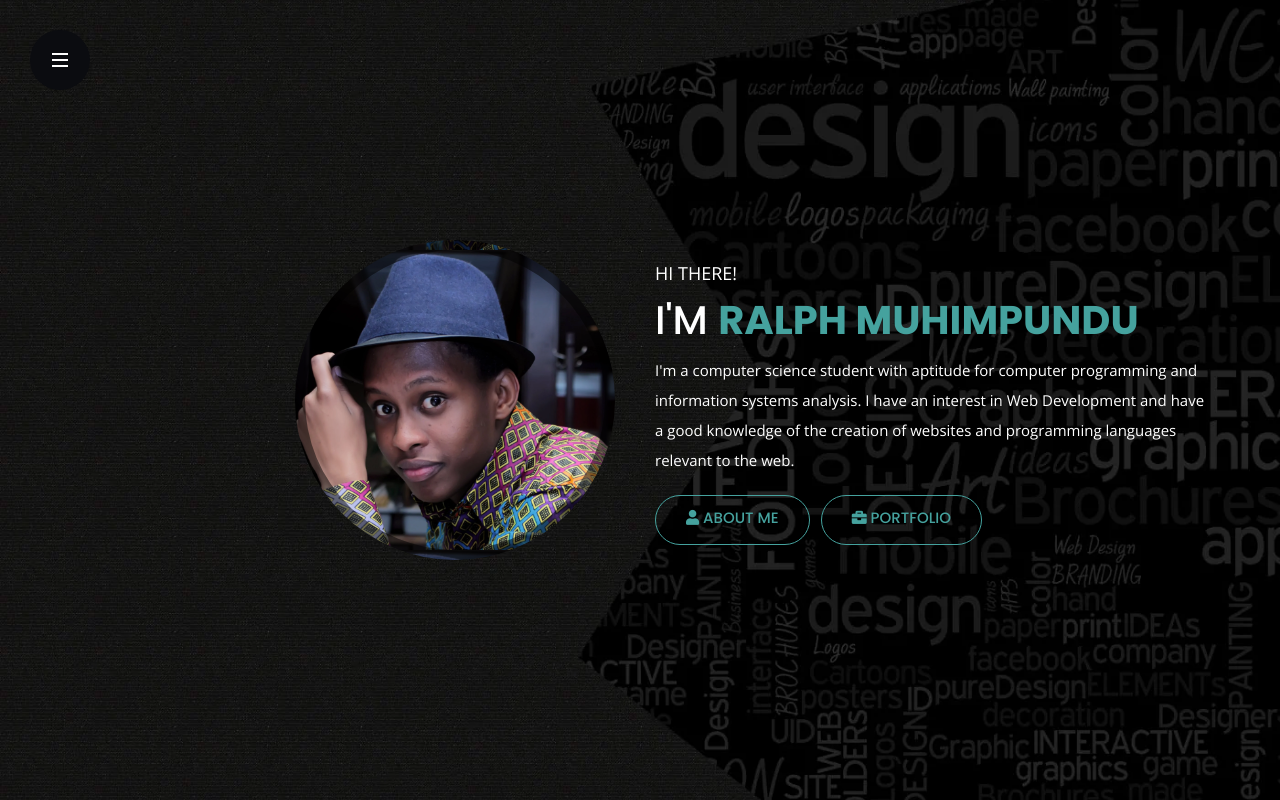
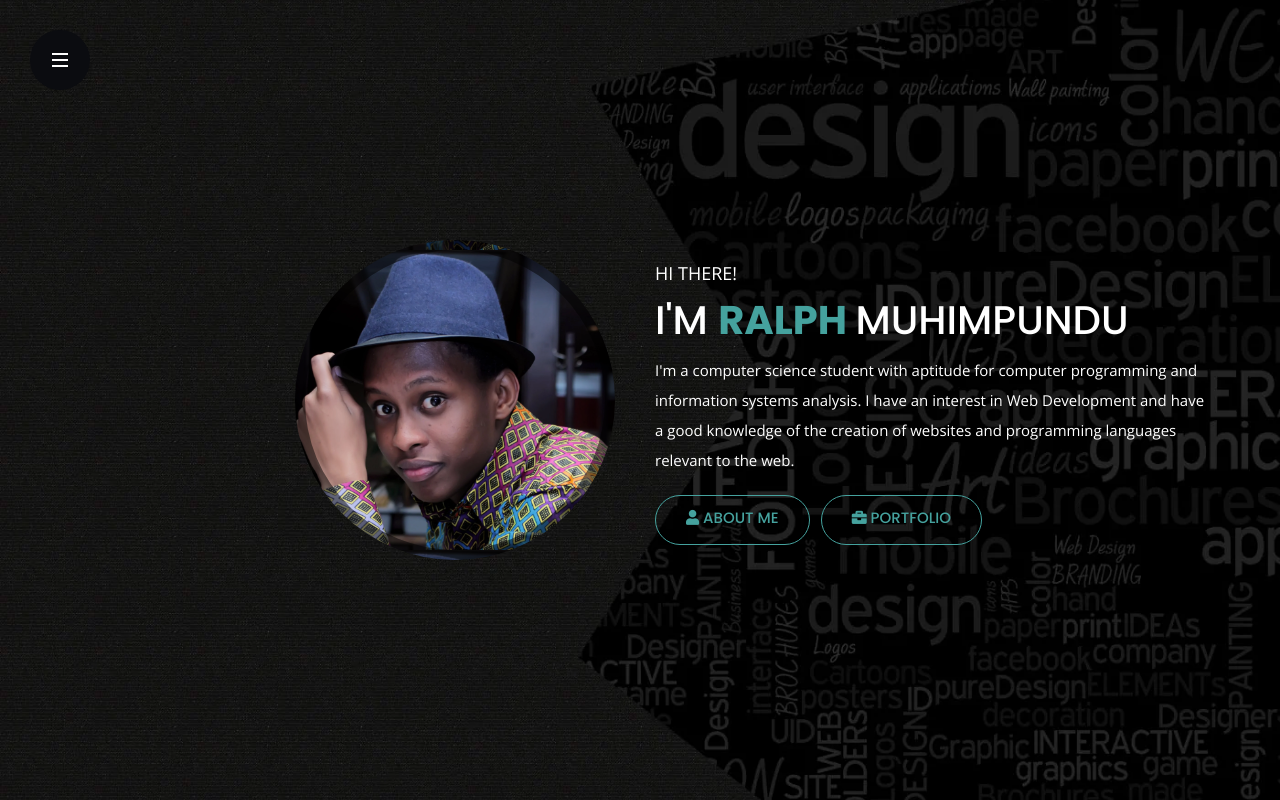
Before and after one commit to ralymuhif/portfolio, a plain HTML site: page index.html in a window 1280 px wide. Drawn offline with nearby package versions, Linux system fonts and the light colour scheme.

Commit message:
Update index.html

```diff
--- a/index.html
+++ b/index.html
@@ -2,7 +2,7 @@
 <html lang="en" dir="ltr">
   <head>
     <meta charset="utf-8" />
-    <title>Ralymuhif - Personal Portfolio</title>
+    <title>Ralymuhif's Portfolio - Ralph Muhimpundu</title>
     <link rel="shortcut icon" type="image/webp" href="img/favicon.webp" />
     <meta
       name="description"
@@ -116,7 +116,7 @@
               </div>
               <div class="text">
                 <h3>Hi There!</h3>
-                <h1>I'm <span>Ralph Muhimpundu</span></h1>
+                <h1>I'm <span>Ralph </span>Muhimpundu</h1>
                 <p>
                   I'm a computer science student with aptitude for computer
                   programming and information systems analysis. I have an
```
